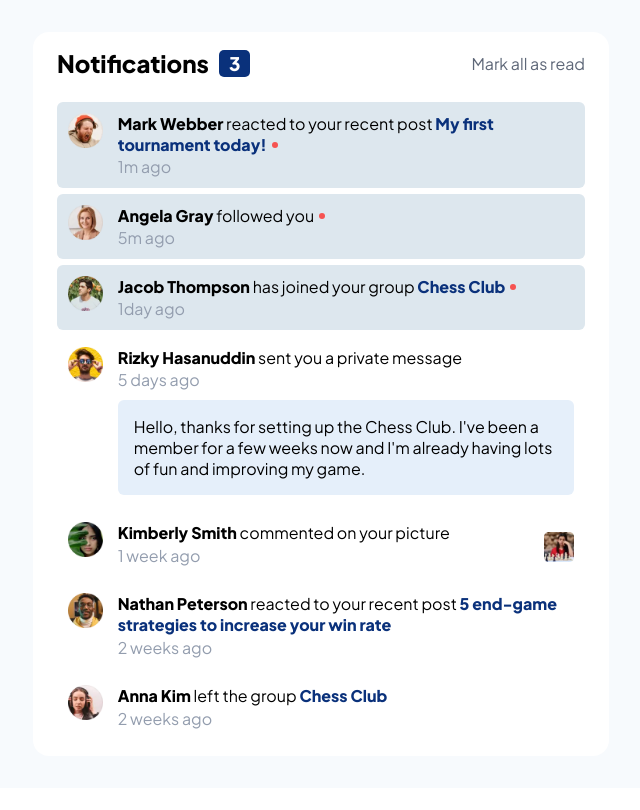
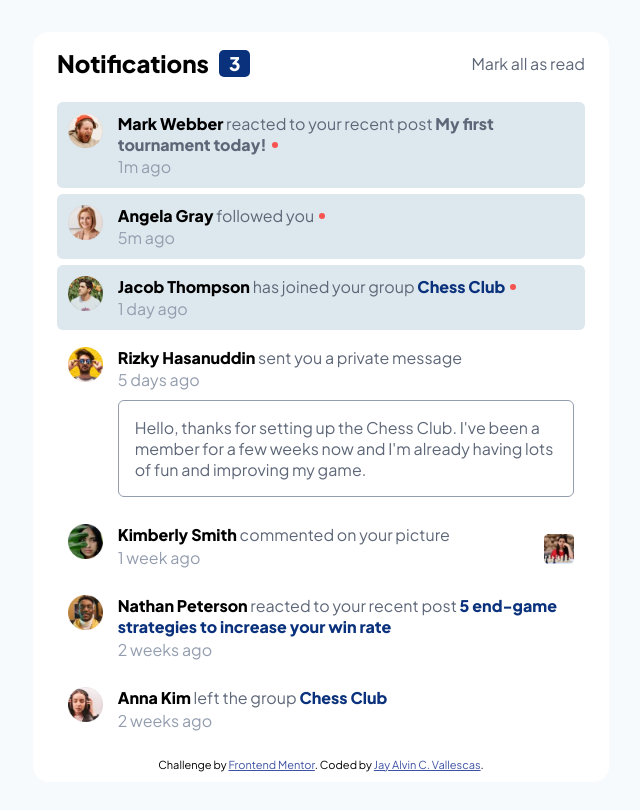
Before and after one commit to JayVallescas/FrontEnd-Mentor, a plain HTML site: page notifications-page-main/index.html in a window 1280 px wide. Both pictures are taken after a click on the element 665 px from the left and 447 px from the top of the page. Shown: the whole page, without its empty margins (319-959 px from the left). Drawn offline with Linux system fonts and the light colour scheme.

Commit message:
Notification-challenge done

```diff
--- a/notifications-page-main/index.html
+++ b/notifications-page-main/index.html
@@ -24,9 +24,9 @@
         <div class="box-top">
           <div class="top-right">
             <h2>Notifications</h2>
-            <h3 class="number">3</h3>
+            <h3 id="num" class="number">3</h3>
           </div>
-          <div class="top-left">
+          <div class="top-left" onclick="read()">
             <p>Mark all as read</p>
           </div>
         </div>
@@ -37,7 +37,7 @@
             </div>
             <div>
               <p class="content-box-info">
-                <span class="name"><b>Mark Webber</b></span>  reacted to your recent post <span class="topic active"> <b> My first tournament today!</b></span>
+                <span class="name"><b>Mark Webber</b></span>  reacted to your recent post <span class="active"> <b> My first tournament today!</b></span>
                 <span class="status"></span>
               </p>
               <p class="date-posted">
@@ -69,7 +69,7 @@
                 <span class="status"></span>
               </p>
               <p class="date-posted">
-                1day ago
+                1 day ago
               </p>
             </div>
           </div>
@@ -84,7 +84,7 @@
               <p class="date-posted">
                  5 days ago
               </p>
-              <div class="private-message">
+              <div id="user-message" class="private-message" onclick="userClick()">
                 <p>
                   Hello, thanks for setting up the Chess Club. I've been a member for a few weeks now and
                   I'm already having lots of fun and improving my game.
@@ -135,38 +135,13 @@
             </div>
           </div>
       </div>
+      <div class="attribution" style="padding-bottom: 1em;">
+        Challenge by <a href="https://www.frontendmentor.io?ref=challenge" target="_blank">Frontend Mentor</a>.
+        Coded by <a href="#">Jay Alvin C. Vallescas</a>.
+        </div>
     </div>
   </div>
-    <!-- <div class="attribution">
-    Challenge by <a href="https://www.frontendmentor.io?ref=challenge" target="_blank">Frontend Mentor</a>.
-    Coded by <a href="#">Your Name Here</a>.
-    </div> -->
+    <script src="script.js">
+    </script>
 </body>
 </html>
-
-<!-- Notifications 3
-
-Mark all as read
-
-Mark Webber reacted to your recent post My first tournament today!
-1m ago
-
-Angela Gray followed you
-5m ago
-
-Jacob Thompson has joined your group Chess Club
-1 day ago
-
-Rizky Hasanuddin sent you a private message
-5 days ago
-Hello, thanks for setting up the Chess Club. I've been a member for a few weeks now and
-I'm already having lots of fun and improving my game.
-
-Kimberly Smith commented on your picture
-1 week ago
-
-Nathan Peterson reacted to your recent post 5 end-game strategies to increase your win rate
-2 weeks ago
-
-Anna Kim left the group Chess Club
-2 weeks ago -->
--- /dev/null
+++ b/notifications-page-main/script.js
@@ -0,0 +1,18 @@
+let userComment = document.getElementById('user-message');
+let readComment = document.getElementById('num');
+let stat = document.getElementsByClassName("status");
+let box_content = document.getElementsByClassName("box-content-box");
+
+
+function userClick() {
+    userComment.style.background = "none";
+    userComment.style.border = '1px solid var(--Grayish_blue)';
+}
+
+read = () => {
+    readComment.innerText = 0;
+    for(let i = 0; i<=stat.length; i++){
+        stat[i].style.display = "none";
+        box_content[i].style.background = "none";
+    }
+}
--- a/notifications-page-main/style.css
+++ b/notifications-page-main/style.css
@@ -18,6 +18,11 @@
     padding: 0;
     box-sizing: border-box;
     font-family: 'Plus Jakarta Sans', sans-serif;
+}
+
+p{
+    color: var(--Dark_grayish_blue);
+    font-size: 16px;
 }
 
 .container{
@@ -43,6 +48,7 @@
     display: flex;
     align-items: center;
     justify-content: space-between;
+    flex-wrap: wrap;
 }
 
 .top-right{
@@ -107,6 +113,10 @@
     color: var(--Blue);
 }
 
+.active:hover{
+    color: var(--Blue);
+}
+
 .container-box-info{
     position: relative;
 }
@@ -117,6 +127,7 @@
     border-radius: 50%;
     margin: 8px 5px;
     background-color: var(--Red);
+    visibility: visible;
 
 }
 
```
